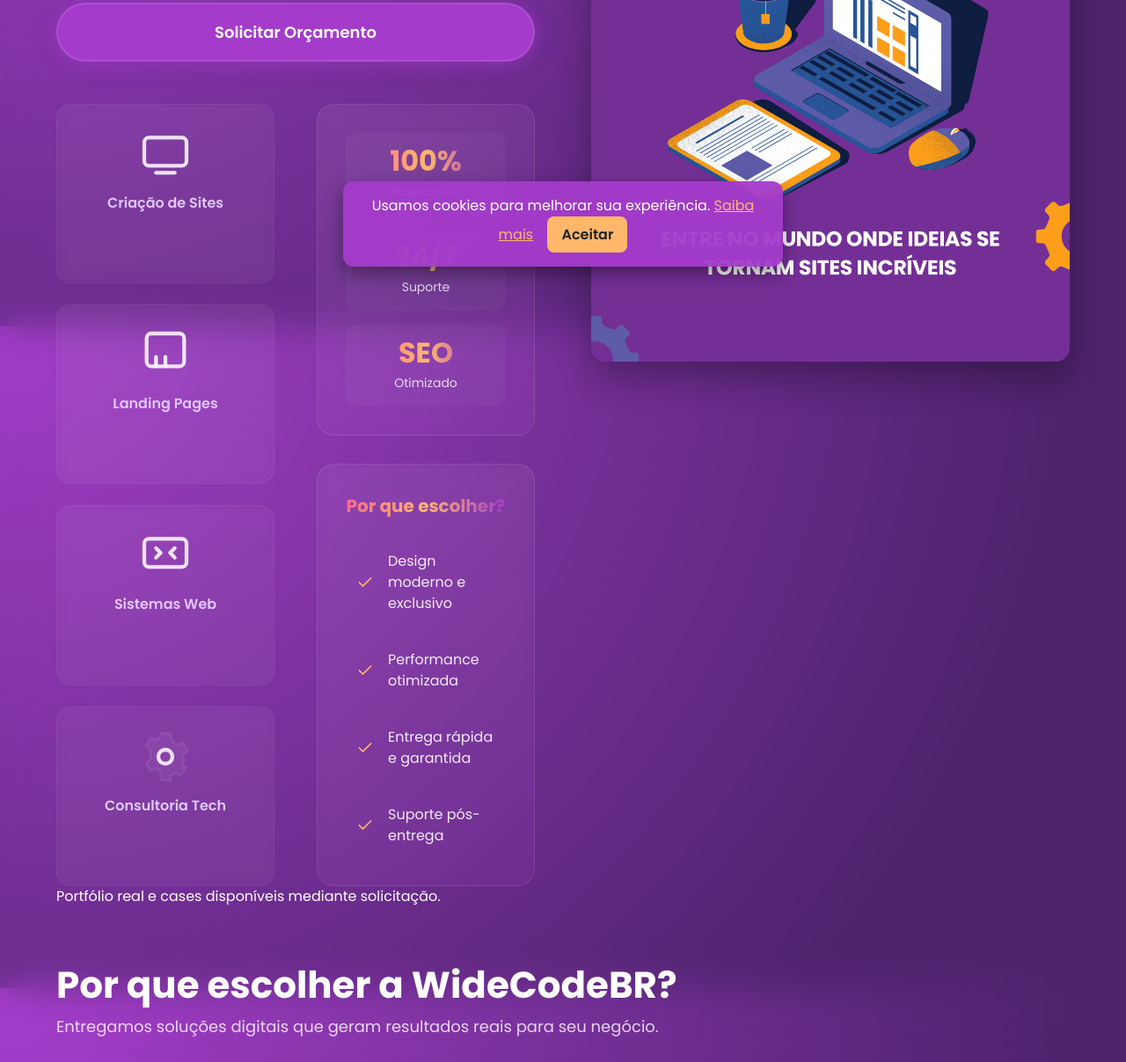
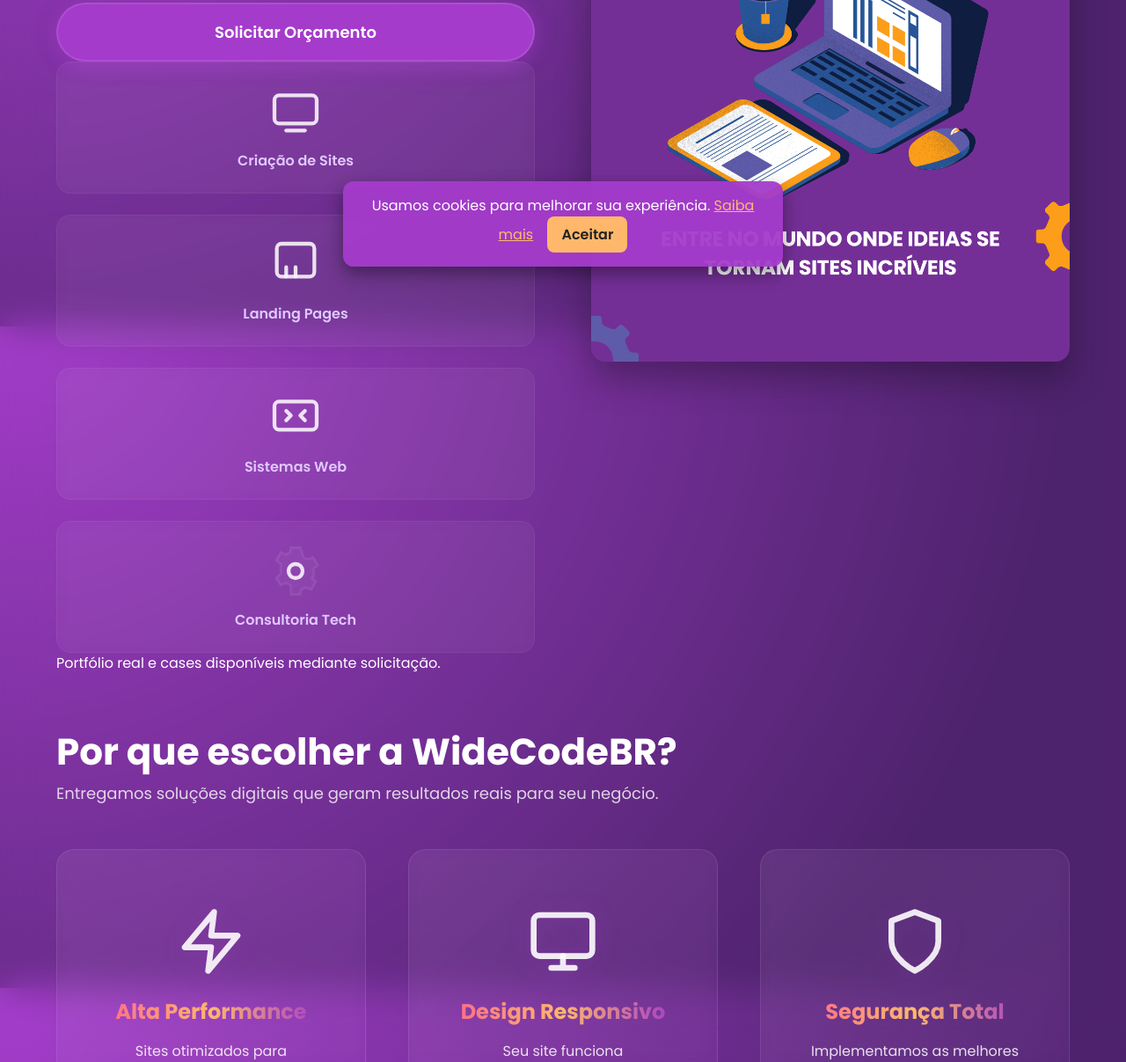
Before and after one commit to ViniGabrielBorba/codewide, a plain HTML site: page index.html in a window 1280 px wide. Shown: the part 477-1684 px from the top of the page at 88% size. Drawn offline with Linux system fonts and the light colour scheme.

Commit message:
Reverter: Removido conteudo ao lado dos cards, voltando para versao anterior

```diff
--- a/index.html
+++ b/index.html
@@ -152,8 +152,7 @@
           <a class="cta" href="https://wa.me/5581994201799?text=Quero%20saber%20mais">Solicitar Orçamento</a>
 
           <!-- Serviços -->
-          <div class="services-wrapper" id="servicos">
-            <div class="services">
+          <div class="services" id="servicos">
             <div class="service">
               <svg viewBox="0 0 24 24" fill="none" aria-hidden="true">
                 <rect x="3" y="5" width="18" height="12" rx="2" stroke="white" stroke-opacity="0.9" stroke-width="1.6"/>
@@ -183,55 +182,6 @@
                 <path d="M19.4 15a7.7 7.7 0 0 0 .5-1.9 7.7 7.7 0 0 0-.5-1.9l2.1-1.6-2-3.5-2.5.9a7.6 7.6 0 0 0-1.6-.9L14 2h-4l-.4 2.1c-.6.2-1.2.5-1.8.9L5.7 4l-2 3.5 2.1 1.6a7.7 7.7 0 0 0 0 3.8L3.7 15 5.7 18l2.5-.9c.5.4 1 .7 1.6.9L10 22h4l.4-2.1c.6-.2 1.2-.5 1.8-.9l2.5.9 2-3.5-2.1-1.6z" stroke="white" stroke-opacity="0.08" fill="rgba(255,255,255,0.04)"/>
               </svg>
               Consultoria Tech
-              </div>
-            </div>
-
-            <!-- Conteúdo ao lado dos cards -->
-            <div class="services-sidebar">
-              <div class="stats-card">
-                <div class="stat-item">
-                  <div class="stat-number">100%</div>
-                  <div class="stat-label">Responsivo</div>
-                </div>
-                <div class="stat-item">
-                  <div class="stat-number">24/7</div>
-                  <div class="stat-label">Suporte</div>
-                </div>
-                <div class="stat-item">
-                  <div class="stat-number">SEO</div>
-                  <div class="stat-label">Otimizado</div>
-                </div>
-              </div>
-
-              <div class="benefits-list">
-                <h3>Por que escolher?</h3>
-                <ul>
-                  <li>
-                    <svg viewBox="0 0 24 24" fill="none" aria-hidden="true">
-                      <path d="M20 6L9 17l-5-5" stroke="currentColor" stroke-width="2" stroke-linecap="round" stroke-linejoin="round"/>
-                    </svg>
-                    <span>Design moderno e exclusivo</span>
-                  </li>
-                  <li>
-                    <svg viewBox="0 0 24 24" fill="none" aria-hidden="true">
-                      <path d="M20 6L9 17l-5-5" stroke="currentColor" stroke-width="2" stroke-linecap="round" stroke-linejoin="round"/>
-                    </svg>
-                    <span>Performance otimizada</span>
-                  </li>
-                  <li>
-                    <svg viewBox="0 0 24 24" fill="none" aria-hidden="true">
-                      <path d="M20 6L9 17l-5-5" stroke="currentColor" stroke-width="2" stroke-linecap="round" stroke-linejoin="round"/>
-                    </svg>
-                    <span>Entrega rápida e garantida</span>
-                  </li>
-                  <li>
-                    <svg viewBox="0 0 24 24" fill="none" aria-hidden="true">
-                      <path d="M20 6L9 17l-5-5" stroke="currentColor" stroke-width="2" stroke-linecap="round" stroke-linejoin="round"/>
-                    </svg>
-                    <span>Suporte pós-entrega</span>
-                  </li>
-                </ul>
-              </div>
             </div>
           </div>
 
```
Lines whose indentation alone changed are shown as unchanged.
